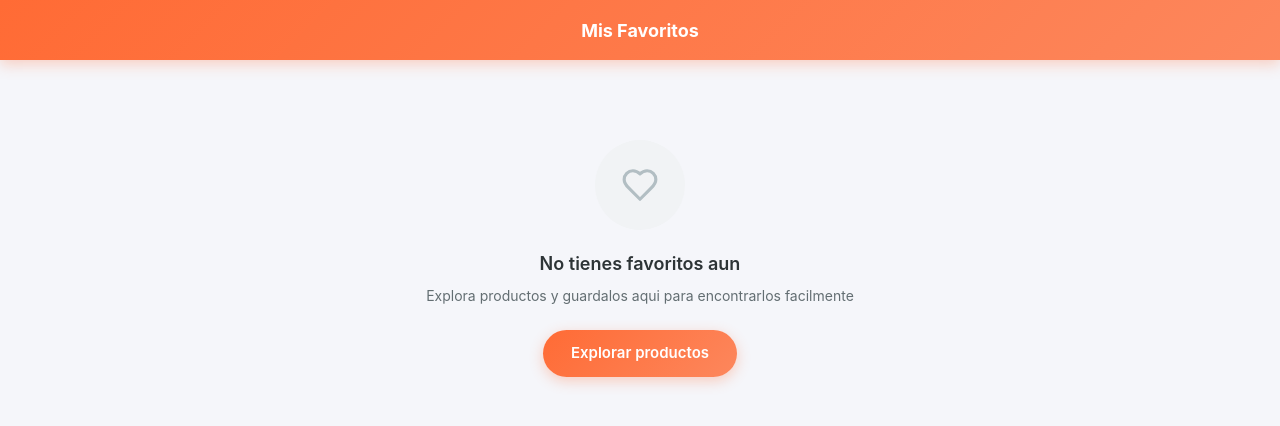
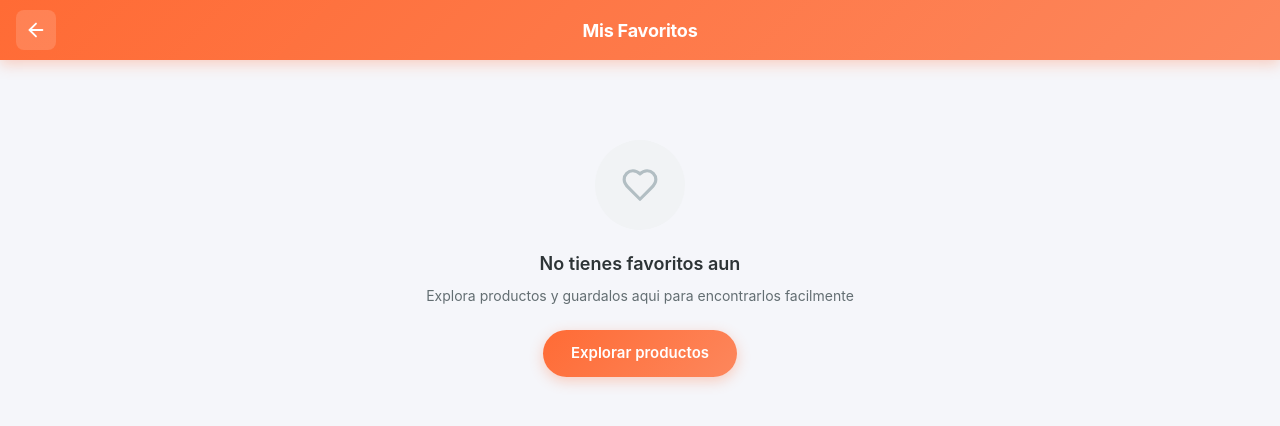
Before and after one commit to preto960/JO-frontend-shop, a Next.js app: page /favorites in a window 1280 px wide. Shown: the top 426 px of the page. Built offline with nearby package versions, Linux system fonts and the light colour scheme; no server answers.

Commit message:
fix: agregar Header con boton de atras en pagina de favoritos

```diff
--- a/src/app/favorites/page.tsx
+++ b/src/app/favorites/page.tsx
@@ -5,6 +5,7 @@ import { useRouter } from 'next/navigation';
 import { Heart, Trash2, ShoppingBag, ShoppingCart } from 'lucide-react';
 import { formatPrice, showToast } from '@/lib/utils';
 import api from '@/lib/api';
+import Header from '@/components/Header';
 
 interface FavProduct {
   id: string;
@@ -91,22 +92,7 @@ export default function FavoritesPage() {
 
   return (
     <div style={{ minHeight: '100vh', background: 'var(--background)' }}>
-      {/* Header */}
-      <div style={{
-        background: 'var(--primary-gradient)',
-        color: 'var(--white)',
-        padding: '0 20px',
-        height: 60,
-        display: 'flex',
-        alignItems: 'center',
-        justifyContent: 'center',
-        position: 'sticky',
-        top: 0,
-        zIndex: 100,
-        boxShadow: 'var(--shadow-accent)',
-      }}>
-        <h1 style={{ fontSize: 18, fontWeight: 700 }}>Mis Favoritos</h1>
-      </div>
+      <Header title="Mis Favoritos" showBack onBack={() => router.push('/')} showLogout={false} />
 
       <div style={{ padding: '20px', maxWidth: 960, margin: '0 auto' }}>
         {loading ? (
```
